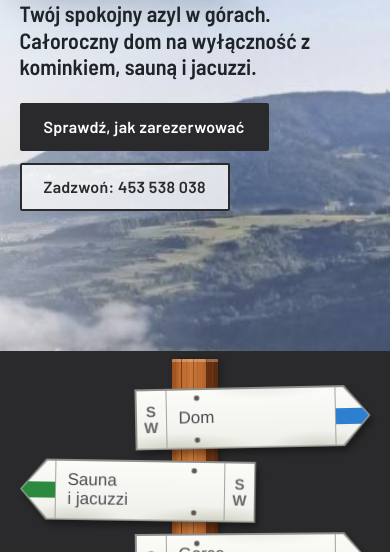
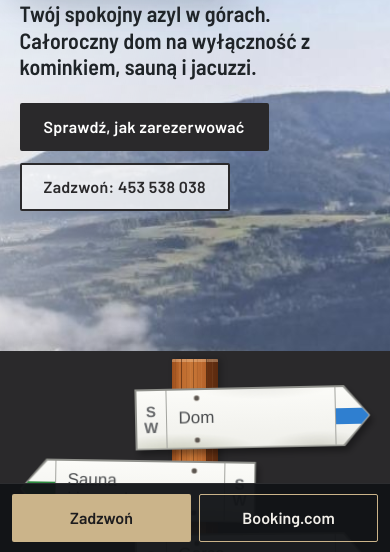
Before and after one commit to szymon-ecom360/skalne-wzgorze, a plain HTML site: page index.html in a window 390 px wide. Shown: the part 292-844 px from the top of the page. Drawn offline with nearby package versions, Linux system fonts and the light colour scheme.

Commit message:
Add files via upload

```diff
--- a/index.html
+++ b/index.html
@@ -171,6 +171,12 @@ a.sb.l:hover{transform:rotate(0deg) translateX(-5px)}
 .rlist li{display:grid;grid-template-columns:12em minmax(0,1fr);gap:16px;padding:12px 0;border-bottom:1px solid var(--line)}
 .rlist li b{font-weight:600}
 
+/* mobile booking bar */
+.mbar{display:none;position:fixed;left:0;right:0;bottom:0;z-index:30;grid-template-columns:1fr 1fr;gap:8px;padding:10px 12px calc(10px + env(safe-area-inset-bottom,0px));background:rgba(18,20,23,.96);border-top:1px solid #2c2d30}
+.mbar a{display:flex;align-items:center;justify-content:center;min-height:48px;border-radius:2px;font:600 16px/1 Barlow,sans-serif;text-decoration:none;white-space:nowrap}
+.mbar .c{background:var(--gold);color:#1d1c1e}
+.mbar .b{border:1.5px solid #cbb48a;color:#f2efe9}
+
 /* reels */
 .reels{background:var(--night);color:#ece8e1}
 .reels .lead{color:#b5bbc1;margin:0}
@@ -234,12 +240,17 @@ dialog img{max-height:82vh;width:auto;margin:0 auto;border-radius:2px}
 }
 @media(min-width:981px){.postwrap{display:contents}}
 @media(max-width:600px){
-body{font-size:16px}
+body{font-size:16px;padding-bottom:72px}
+.score{flex-wrap:wrap;gap:6px 12px}
+.score span{flex-basis:100%;max-width:none}
+.mbar{display:grid}
 .rgrid{grid-template-columns:repeat(2,minmax(0,1fr))}
 .hl{display:flex;overflow-x:auto;justify-content:flex-start;gap:16px;padding:6px 2px 4px;scroll-snap-type:x mandatory}
 .hl a{flex:none;scroll-snap-align:start}
 .hl i{width:70px;font-size:10.5px}
 .sb .time{display:none}
+.sign .sb .time{display:block;align-self:center;padding:0 8px 0 2px;font-weight:700;font-size:15px}
+.sign .sb .dest{padding:8px 4px 8px 8px;font-size:15px}
 .sb .tip{width:34px}
 .sb .org{width:30px}
 .sb.r{--cp:polygon(0 0,calc(100% - 26px) 0,100% 50%,calc(100% - 26px) 100%,0 100%)}
@@ -425,6 +436,8 @@ body{font-size:16px}
   </div>
 </section>
 
+<nav class="mbar" aria-label="Szybka rezerwacja"><a class="c" href="tel:+48453538038">Zadzwoń</a><a class="b" href="https://www.booking.com/hotel/pl/skalne-wzgorze-dom-w-gorach.pl.html">Booking.com</a></nav>
+
 <footer>
   <span>© 2026 Skalne Wzgórze. Całoroczny dom w górach, Zabrzeż i Ochotnica Dolna.</span>
   <span><a href="tel:+48453538038">453 538 038</a> &nbsp; <a href="https://www.instagram.com/skalne_wzgorze/">Instagram</a> &nbsp; <span class="credit">Projekt strony: ecom360</span></span>
```
